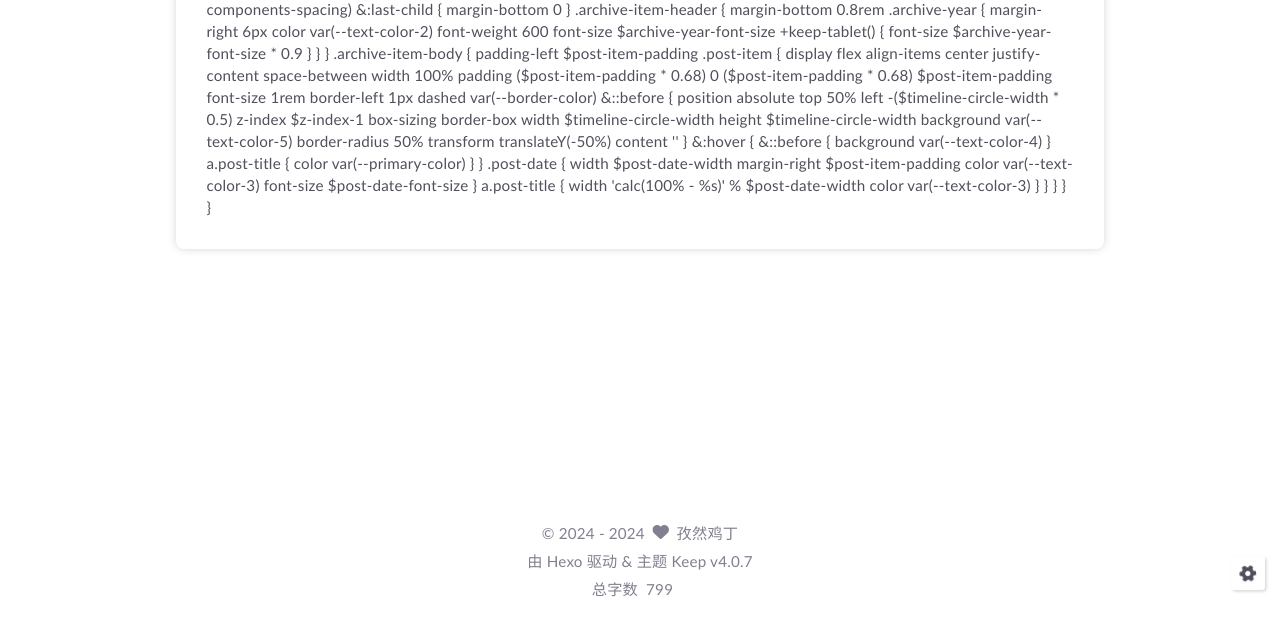
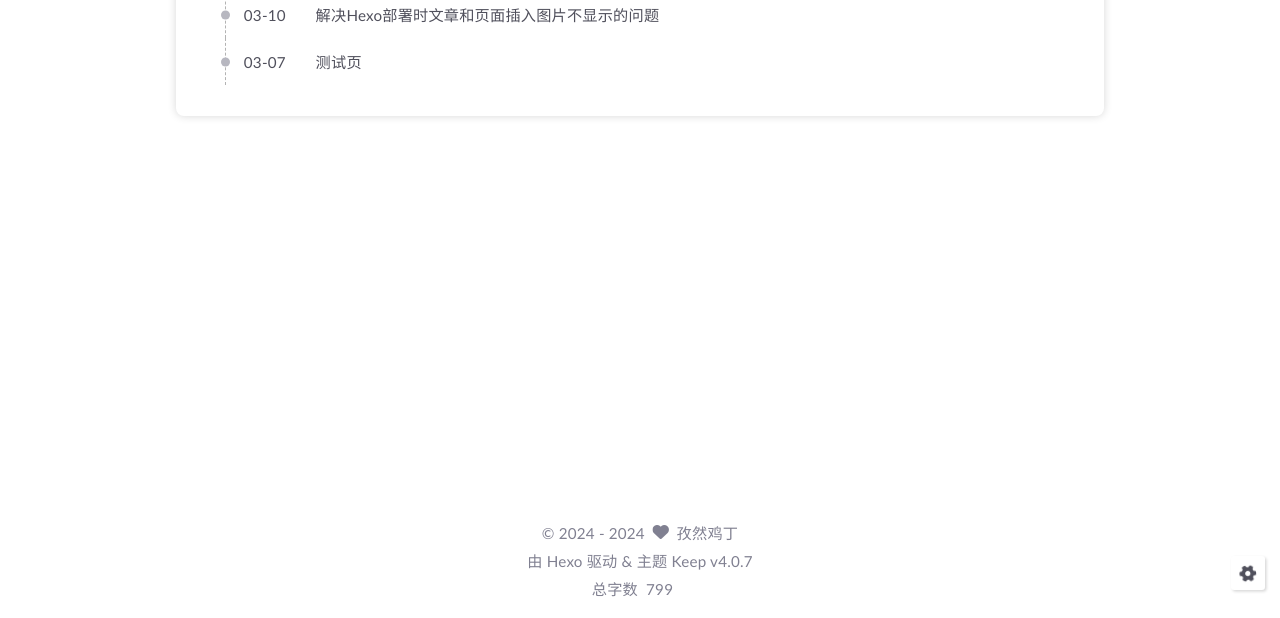
Before and after one commit to ryantxq/ryantxq.github.io, a plain HTML site: page archives/index.html in a window 1280 px wide. Shown: the part 182-800 px from the top of the page. Drawn offline with Linux system fonts and the light colour scheme; some packages are replaced by stand-ins of ours; a script that the page names is missing.

Commit message:
Site updated: 2024-03-15 00:03:24

```diff
--- a/archives/index.html
+++ b/archives/index.html
@@ -182,94 +182,33 @@
                     <div class="fade-in-down-animation">
     <div class="archives-container">
         <div class="archives-timeline border-box">
-            $archive-year-font-size = 1.6rem
-$post-title-font-size = 1.2rem
-$post-date-font-size = 1rem
-$post-date-width = 3.6rem
-$post-item-padding = 1.2rem
-$timeline-circle-width = 0.6rem
 
-.archive-list-container {
+<div class="archive-list-container border-box">
 
-  .archive-item {
-    margin-bottom var(--components-spacing)
+        <section class="archive-item border-box">
+            <div class="archive-item-header border-box">
+                <span class="archive-year">2024</span>
+            </div>
+            <ul class="archive-item-body border-box">
 
-    &:last-child {
-      margin-bottom 0
-    }
+                    <li class="post-item border-box">
+                        <span class="post-date border-box">03-10</span>
+                        <a class="post-title border-box text-ellipsis"
+                           href="/2024/03/10/%E8%A7%A3%E5%86%B3Hexo%E9%83%A8%E7%BD%B2%E6%97%B6%E6%96%87%E7%AB%A0%E5%92%8C%E9%A1%B5%E9%9D%A2%E6%8F%92%E5%85%A5%E5%9B%BE%E7%89%87%E4%B8%8D%E6%98%BE%E7%A4%BA%E7%9A%84%E9%97%AE%E9%A2%98/"
+                        >解决Hexo部署时文章和页面插入图片不显示的问题</a>
+                    </li>
 
-    .archive-item-header {
-      margin-bottom 0.8rem
+                    <li class="post-item border-box">
+                        <span class="post-date border-box">03-07</span>
+                        <a class="post-title border-box text-ellipsis"
+                           href="/2024/03/07/%E6%B5%8B%E8%AF%95%E9%A1%B5/"
+                        >测试页</a>
+                    </li>
 
-      .archive-year {
-        margin-right 6px
-        color var(--text-color-2)
-        font-weight 600
-        font-size $archive-year-font-size
+            </ul>
+        </section>
 
-        +keep-tablet() {
-          font-size $archive-year-font-size * 0.9
-        }
-      }
-    }
-
-
-    .archive-item-body {
-      padding-left $post-item-padding
-
-      .post-item {
-        display flex
-        align-items center
-        justify-content space-between
-        width 100%
-        padding ($post-item-padding * 0.68) 0 ($post-item-padding * 0.68) $post-item-padding
-        font-size 1rem
-        border-left 1px dashed var(--border-color)
-
-        &::before {
-          position absolute
-          top 50%
-          left -($timeline-circle-width * 0.5)
-          z-index $z-index-1
-          box-sizing border-box
-          width $timeline-circle-width
-          height $timeline-circle-width
-          background var(--text-color-5)
-          border-radius 50%
-          transform translateY(-50%)
-          content ''
-        }
-
-
-        &:hover {
-          &::before {
-            background var(--text-color-4)
-          }
-
-
-          a.post-title {
-            color var(--primary-color)
-          }
-        }
-
-        .post-date {
-          width $post-date-width
-          margin-right $post-item-padding
-          color var(--text-color-3)
-          font-size $post-date-font-size
-        }
-
-
-        a.post-title {
-          width 'calc(100% - %s)' % $post-date-width
-          color var(--text-color-3)
-        }
-      }
-    }
-  }
-}
-
-
+</div>
 
         </div>
     </div>
```
Also changed, not shown: 2024/03/10/解决Hexo部署时文章和页面插入图片不显示的问题/index.html (+2 -2 lines), about/index.html (+1 -1 lines), archives/2024/03/index.html (+21 -82 lines), archives/2024/index.html (+21 -82 lines), index.html (+2 -2 lines), tags/Hexo/index.html (+15 -83 lines), tags/随想/index.html (+15 -83 lines), 1 other file.
